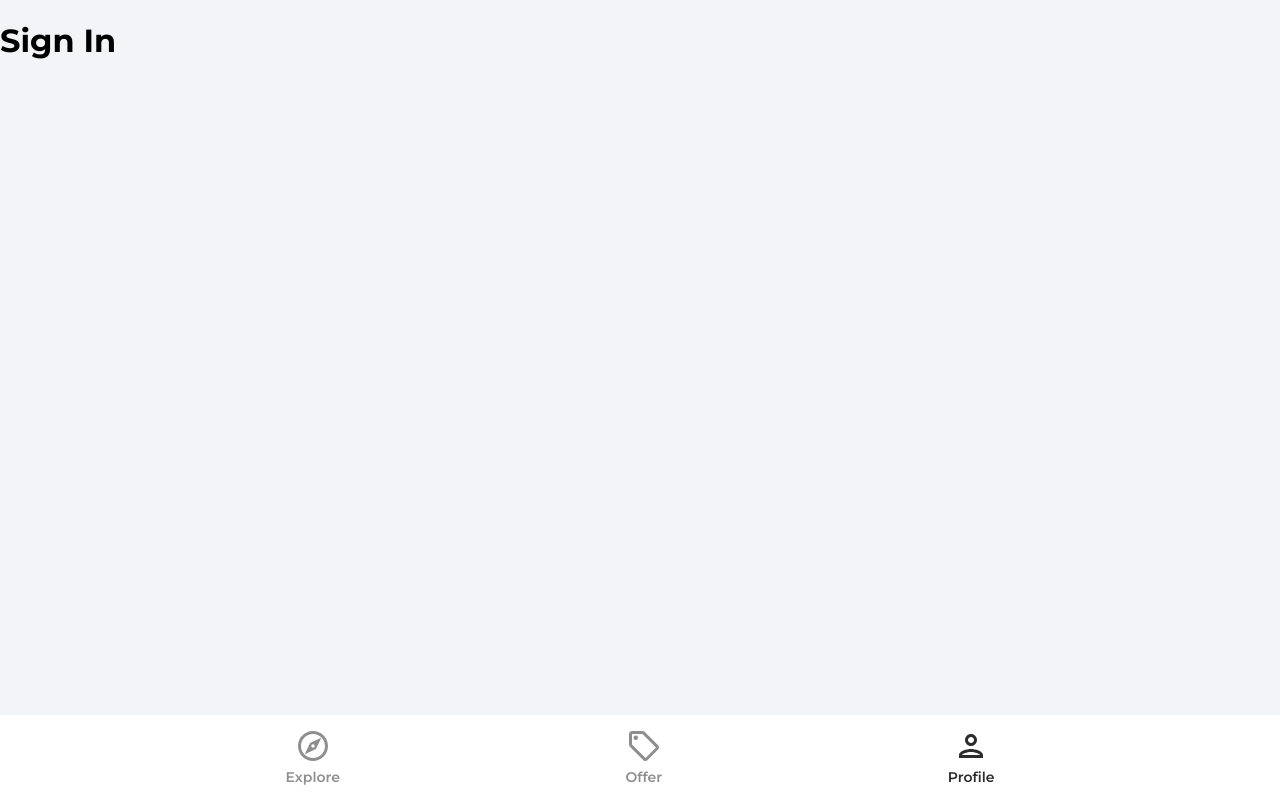
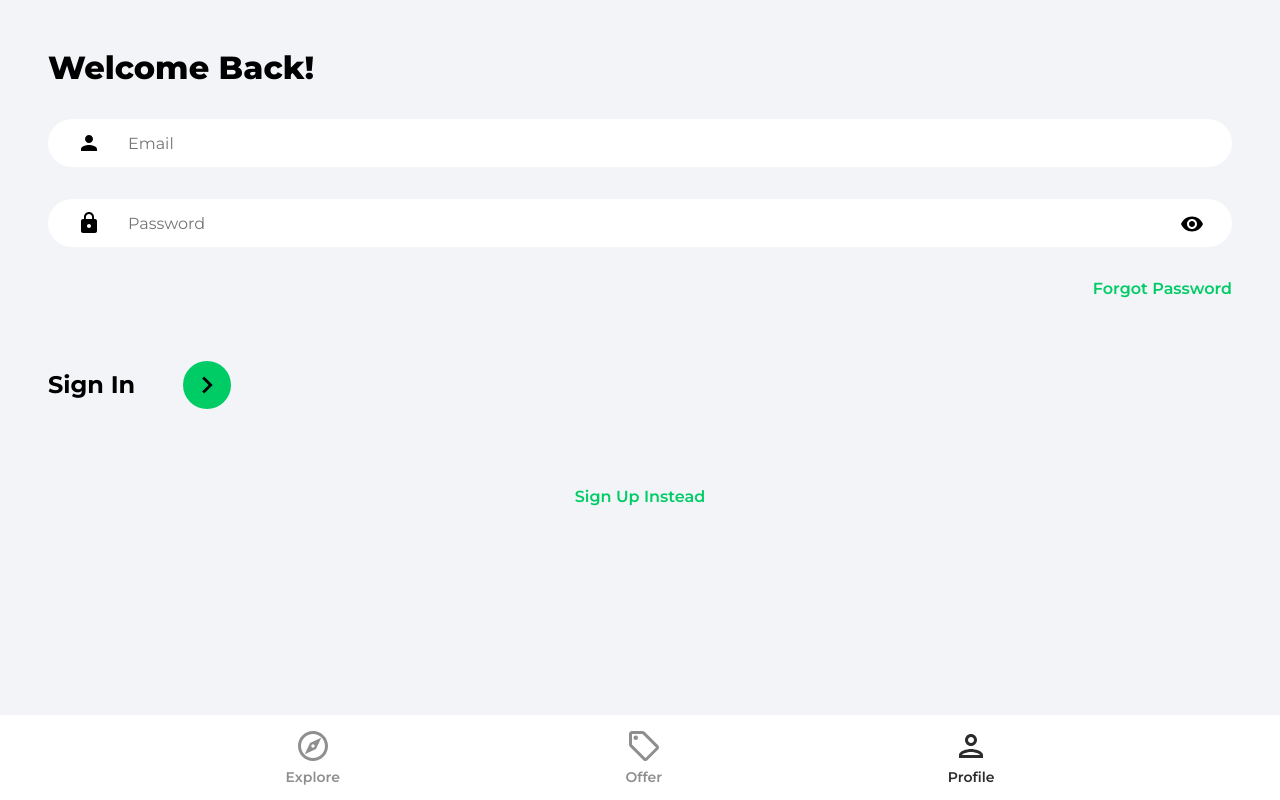
Before and after one commit to mckiece/housing-marketplace, a React (Create React App) app: page /profile in a window 1280 px wide. Built offline with nearby package versions, Linux system fonts and the light colour scheme.

Commit message:
added user sign in and reg

```diff
--- a/package.json
+++ b/package.json
@@ -11,6 +11,7 @@
     "react-dom": "^17.0.2",
     "react-router-dom": "^6.2.1",
     "react-scripts": "5.0.0",
+    "react-toastify": "^8.1.0",
     "web-vitals": "^2.1.3"
   },
   "scripts": {
--- a/src/App.js
+++ b/src/App.js
@@ -1,4 +1,6 @@
 import { BrowserRouter as Router, Routes, Route } from "react-router-dom";
+import { ToastContainer } from "react-toastify";
+import "react-toastify/dist/ReactToastify.css";
 import Explore from "./pages/Explore";
 import Offers from "./pages/Offers";
 import Profile from "./pages/Profile";
@@ -24,6 +26,7 @@ function App() {
 				</Routes>
 				<Navbar />
 			</Router>
+			<ToastContainer />
 		</>
 	);
 }
--- a/src/pages/Profile.jsx
+++ b/src/pages/Profile.jsx
@@ -1,9 +1,15 @@
+import { useState, useEffect } from "react";
+import { getAuth } from "firebase/auth";
+
 function Profile() {
-	return (
-		<div>
-			<h1>Profile</h1>
-		</div>
-	);
+	const [user, setUser] = useState(null);
+
+	const auth = getAuth();
+	useEffect(() => {
+		setUser(auth.currentUser);
+	}, []);
+
+	return user ? <h1>{user.displayName}</h1> : "Not Logged In";
 }
 
 export default Profile;
--- a/src/pages/SignIn.jsx
+++ b/src/pages/SignIn.jsx
@@ -1,8 +1,101 @@
+import { useState } from "react";
+import { toast } from "react-toastify";
+import { Link, useNavigate } from "react-router-dom";
+import { getAuth, signInWithEmailAndPassword } from "firebase/auth";
+import { ReactComponent as ArrowRightIcon } from "../assets/svg/keyboardArrowRightIcon.svg";
+import visibilityIcon from "../assets/svg/visibilityIcon.svg";
+
 function SignIn() {
+	const [showPassword, setShowPassword] = useState(false);
+	const [formData, setformData] = useState({
+		email: "",
+		password: "",
+	});
+	const { email, password } = formData;
+
+	const navigate = useNavigate();
+
+	const onChange = (e) => {
+		setformData((prevState) => ({
+			...prevState,
+			[e.target.id]: e.target.value,
+		}));
+	};
+
+	const onSubmit = async (e) => {
+		e.preventDefault();
+
+		try {
+			const auth = getAuth();
+
+			const userCredential = await signInWithEmailAndPassword(
+				auth,
+				email,
+				password
+			);
+
+			if (userCredential.user) navigate("/");
+		} catch (error) {
+			toast.error("Bad User Credentials");
+		}
+	};
+
 	return (
-		<div>
-			<h1>Sign In</h1>
-		</div>
+		<>
+			<div className="pageContainer">
+				<header>
+					<p className="pageHeader">Welcome Back!</p>
+				</header>
+
+				<form onSubmit={onSubmit}>
+					<input
+						type="email"
+						placeholder="Email"
+						id="email"
+						className="emailInput"
+						value={email}
+						onChange={onChange}
+					/>
+					<div className="passwordInputDiv">
+						<input
+							type={showPassword ? "text" : "password"}
+							className="passwordInput"
+							placeholder="Password"
+							id="password"
+							value={password}
+							onChange={onChange}
+						/>
+						<img
+							src={visibilityIcon}
+							alt="show password"
+							className="showPassword"
+							onClick={() =>
+								setShowPassword((prevState) => !prevState)
+							}
+						/>
+					</div>
+					<Link to="/forgot-password" className="forgotPasswordLink">
+						Forgot Password
+					</Link>
+					<div className="signInBar">
+						<p className="signInText">Sign In</p>
+						<button className="signInButton">
+							<ArrowRightIcon
+								fill="#fffff"
+								width="34px"
+								height="34"
+							/>
+						</button>
+					</div>
+				</form>
+
+				{/* Google OAuth */}
+
+				<Link to="/sign-up" className="registerLink">
+					Sign Up Instead
+				</Link>
+			</div>
+		</>
 	);
 }
 
--- a/src/pages/SignUp.jsx
+++ b/src/pages/SignUp.jsx
@@ -1,8 +1,128 @@
+import { useState } from "react";
+import { Link, useNavigate } from "react-router-dom";
+import { toast } from "react-toastify";
+import {
+	getAuth,
+	createUserWithEmailAndPassword,
+	updateProfile,
+} from "firebase/auth";
+import { setDoc, doc, serverTimestamp } from "firebase/firestore";
+import { db } from "../firebase.config";
+import { ReactComponent as ArrowRightIcon } from "../assets/svg/keyboardArrowRightIcon.svg";
+import visibilityIcon from "../assets/svg/visibilityIcon.svg";
+
 function SignUp() {
+	const [showPassword, setShowPassword] = useState(false);
+	const [formData, setformData] = useState({
+		name: "",
+		email: "",
+		password: "",
+	});
+	const { name, email, password } = formData;
+
+	const navigate = useNavigate();
+
+	const onChange = (e) => {
+		setformData((prevState) => ({
+			...prevState,
+			[e.target.id]: e.target.value,
+		}));
+	};
+
+	const onSubmit = async (e) => {
+		e.preventDefault();
+
+		try {
+			const auth = getAuth();
+
+			const userCredential = await createUserWithEmailAndPassword(
+				auth,
+				email,
+				password
+			);
+
+			const user = userCredential.user;
+
+			updateProfile(auth.currentUser, {
+				displayName: name,
+			});
+
+			const formDataCopy = { ...formData };
+			delete formDataCopy.password;
+			formDataCopy.timestamp = serverTimestamp();
+
+			await setDoc(doc(db, "users", user.uid), formDataCopy);
+
+			navigate("/");
+		} catch (error) {
+			toast.error("Something went wrong with registration");
+		}
+	};
+
 	return (
-		<div>
-			<h1>Sign Up</h1>
-		</div>
+		<>
+			<div className="pageContainer">
+				<header>
+					<p className="pageHeader">Welcome Back!</p>
+				</header>
+
+				<form onSubmit={onSubmit}>
+					<input
+						type="text"
+						placeholder="Name"
+						id="name"
+						className="nameInput"
+						value={name}
+						onChange={onChange}
+					/>
+					<input
+						type="email"
+						placeholder="Email"
+						id="email"
+						className="emailInput"
+						value={email}
+						onChange={onChange}
+					/>
+					<div className="passwordInputDiv">
+						<input
+							type={showPassword ? "text" : "password"}
+							className="passwordInput"
+							placeholder="Password"
+							id="password"
+							value={password}
+							onChange={onChange}
+						/>
+						<img
+							src={visibilityIcon}
+							alt="show password"
+							className="showPassword"
+							onClick={() =>
+								setShowPassword((prevState) => !prevState)
+							}
+						/>
+					</div>
+					{/* <Link to="/forgot-password" className="forgotPasswordLink">
+						Forgot Password
+					</Link> */}
+					<div className="signUpBar">
+						<p className="signUpText">Sign Up</p>
+						<button className="signUpButton">
+							<ArrowRightIcon
+								fill="#fffff"
+								width="34px"
+								height="34"
+							/>
+						</button>
+					</div>
+				</form>
+
+				{/* Google OAuth */}
+
+				<Link to="/sign-in" className="registerLink">
+					Sign In Instead
+				</Link>
+			</div>
+		</>
 	);
 }
 
```
Also changed, not shown: src/firebase.config.js (+7 -7 lines), 1 other file (tests, documents, lock files or other folders).
